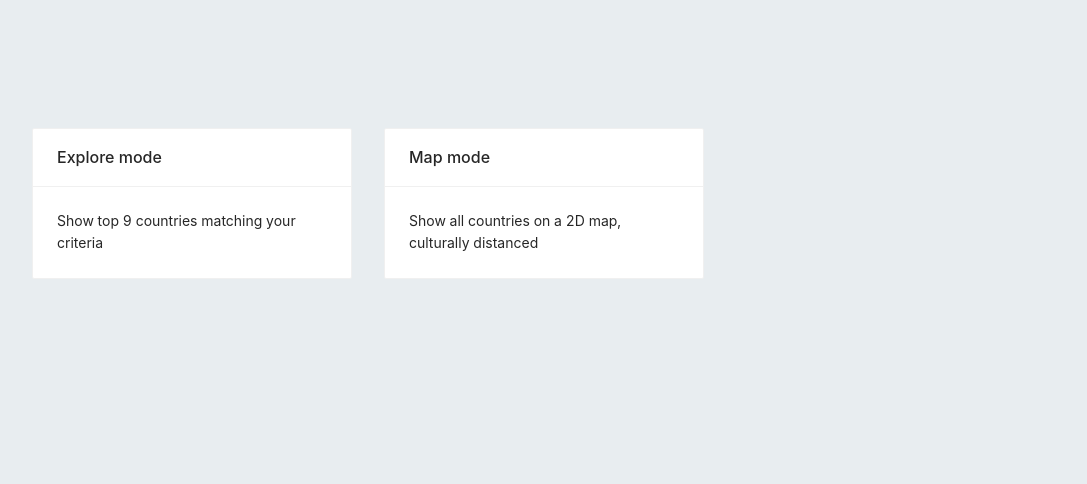
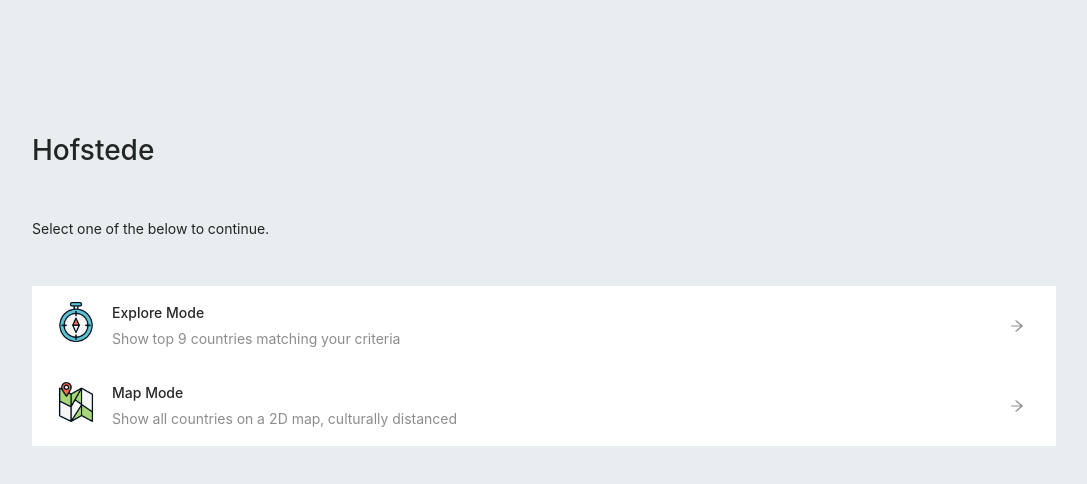
Before and after one commit to chaitan94/hofstede, a React (Create React App) app: page / in a window 1280 px wide. Shown: the top 484 px of the page, without its empty margins (96-1183 px from the left). Built offline with nearby package versions, Linux system fonts and the light colour scheme.

Commit message:
Improve Homepage UI; Introduce gitpod

```diff
--- a/src/Home.tsx
+++ b/src/Home.tsx
@@ -1,27 +1,41 @@
-import { Card } from "antd";
+import { Avatar, List } from "antd";
 import React from "react";
 import { Link } from "react-router-dom";
+import map from './images/map.png';
+import compass from './images/compass.png';
+import { ArrowRightOutlined } from "@ant-design/icons";
 
 const Home: React.FC = () => {
+  const data = [
+    { icon: compass, title: "Explore Mode", description: "Show top 9 countries matching your criteria", link: "/explore" },
+    { icon: map, title: "Map Mode", description: "Show all countries on a 2D map, culturally distanced", link: "/map" },
+  ]
   return (
     <div
       style={{
         padding: "10vw",
         display: "grid",
-        gridTemplateColumns: "repeat(auto-fill, minmax(300px, 1fr))",
         gap: 32,
       }}
     >
-      <Link to="/explore">
-        <Card title="Explore mode">
-          Show top 9 countries matching your criteria
-        </Card>
-      </Link>
-      <Link to="/map">
-        <Card title="Map mode">
-          Show all countries on a 2D map, culturally distanced
-        </Card>
-      </Link>
+      <h1>Hofstede</h1>
+      <p>Select one of the below to continue.</p>
+      <List
+        itemLayout="horizontal"
+        size="large"
+        dataSource={data}
+        renderItem={item => (
+          <Link to={item.link}>
+            <List.Item style={{ background: 'white' }} actions={[<ArrowRightOutlined />]}>
+              <List.Item.Meta
+                avatar={<Avatar shape="square" size="large"  src={item.icon} />}
+                title={item.title}
+                description={item.description}
+              />
+            </List.Item>
+          </Link>
+        )}
+      />
     </div>
   );
 };
```
Also changed, not shown: .gitpod.yml (added), src/images/compass.png (added), src/images/map.png (added).
